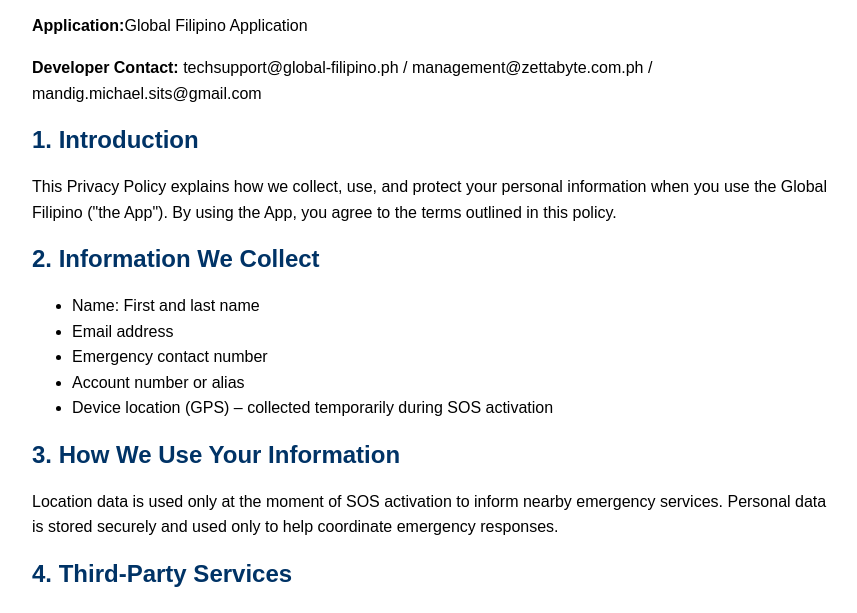
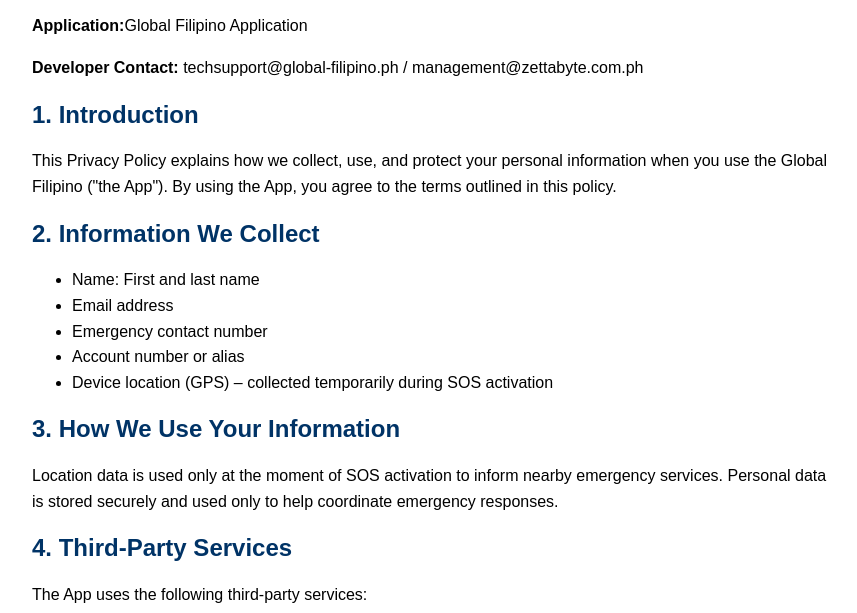
Before and after one commit to Global-Filipino/privacy-policy, a plain HTML site: page index.html in a window 1280 px wide. Shown: the part 140-753 px from the top of the page, without its empty margins (208-1065 px from the left). Drawn offline with Linux system fonts and the light colour scheme.

Commit message:
Update index.html

```diff
--- a/index.html
+++ b/index.html
@@ -14,7 +14,7 @@
     <h1>Privacy Policy</h1>
     <p><strong>Effective Date:</strong> April 2025</p>
     <p><strong>Application:</strong>Global Filipino Application </p>
-    <p><strong>Developer Contact:</strong> techsupport@global-filipino.ph / management@zettabyte.com.ph / mandig.michael.sits@gmail.com</p>
+    <p><strong>Developer Contact:</strong> techsupport@global-filipino.ph / management@zettabyte.com.ph </p>
 
     <h2>1. Introduction</h2>
     <p>This Privacy Policy explains how we collect, use, and protect your personal information when you use the Global Filipino ("the App"). By using the App, you agree to the terms outlined in this policy.</p>
```
